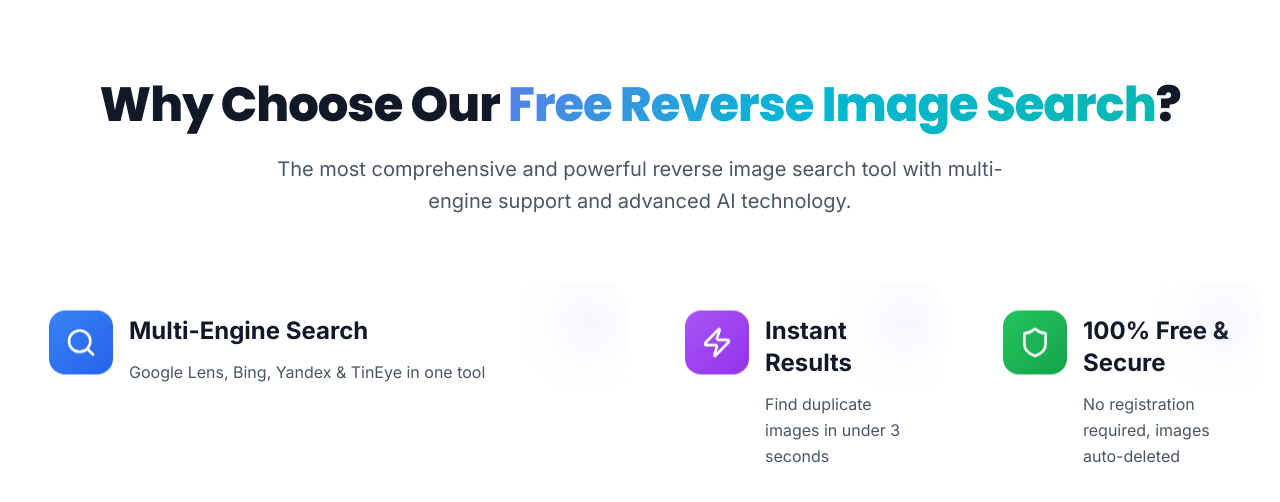
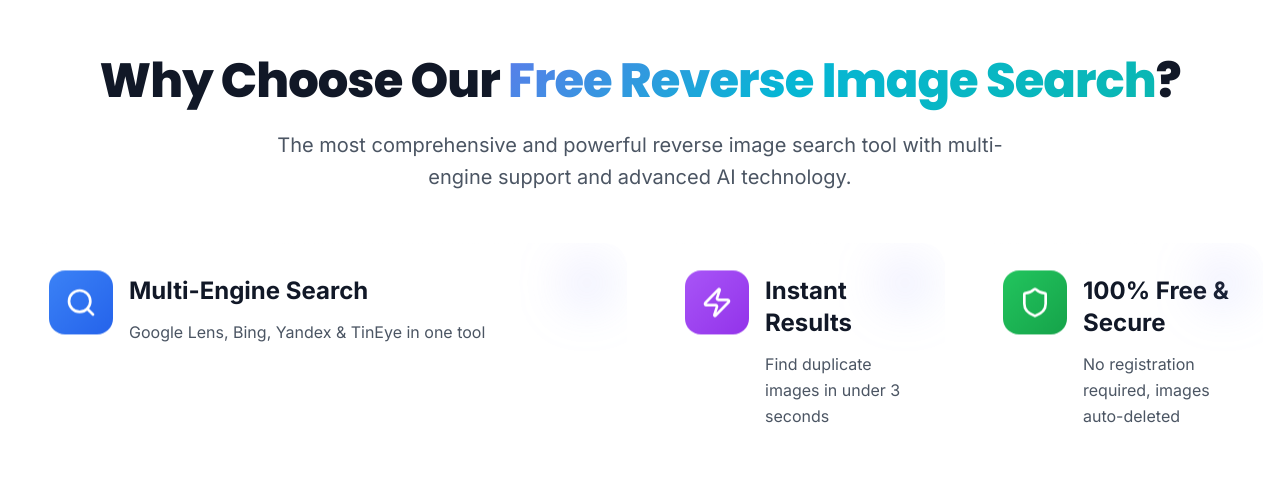
Before and after one commit to vipins702/reverseimagesearchwithAI, a React (Vite) app: page / in a window 1280 px wide. Shown: the part 1990-2492 px from the top of the page. Built offline with nearby package versions, Linux system fonts and the light colour scheme.

Commit message:
FIX: Minimize gap above features section - Reduced features section top padding from pt-8 to pt-2 (75% reduction) - Reduced heading bottom margin from mb-16 to mb-12 - Almost eliminated gap between search engines and features heading - Much more compact and professional layout

```diff
--- a/src/pages/Home.tsx
+++ b/src/pages/Home.tsx
@@ -318,14 +318,14 @@
       </section>
 
       {/* Features Section - Bento Grid Design */}
-      <section className="pt-8 pb-24 cosmic-bg">
+      <section className="pt-2 pb-24 cosmic-bg">
         <div className="container mx-auto px-4">
           <motion.div
             initial={{ opacity: 0, y: 50 }}
             whileInView={{ opacity: 1, y: 0 }}
             transition={{ duration: 0.8 }}
             viewport={{ once: true }}
-            className="text-center mb-16 space-y-4"
+            className="text-center mb-12 space-y-4"
           >
             <h2 className="text-3xl md:text-5xl font-bold heading-premium mb-6">
               Why Choose Our <span className="gradient-text-cosmic">Free Reverse Image Search</span>?
```
